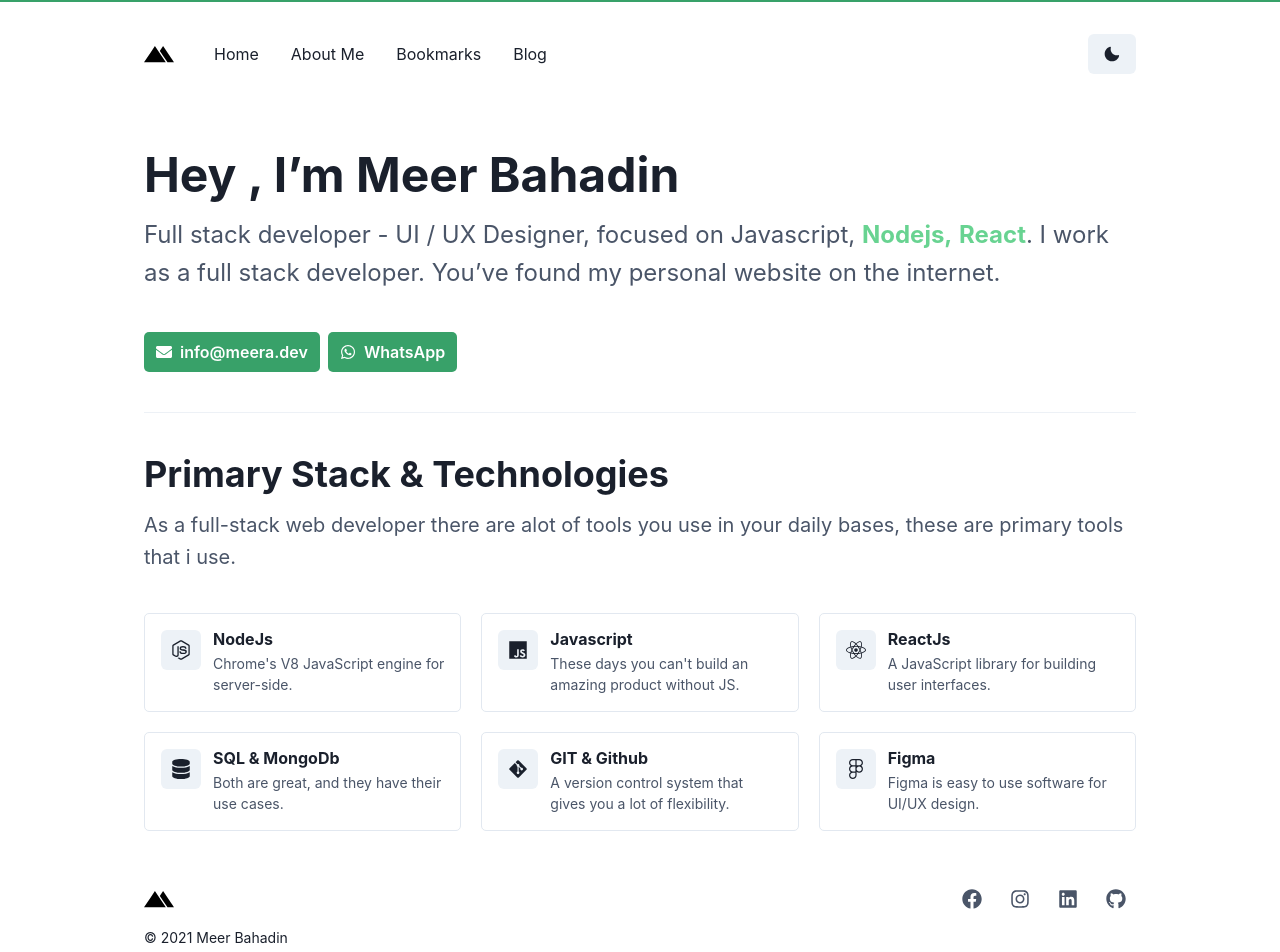
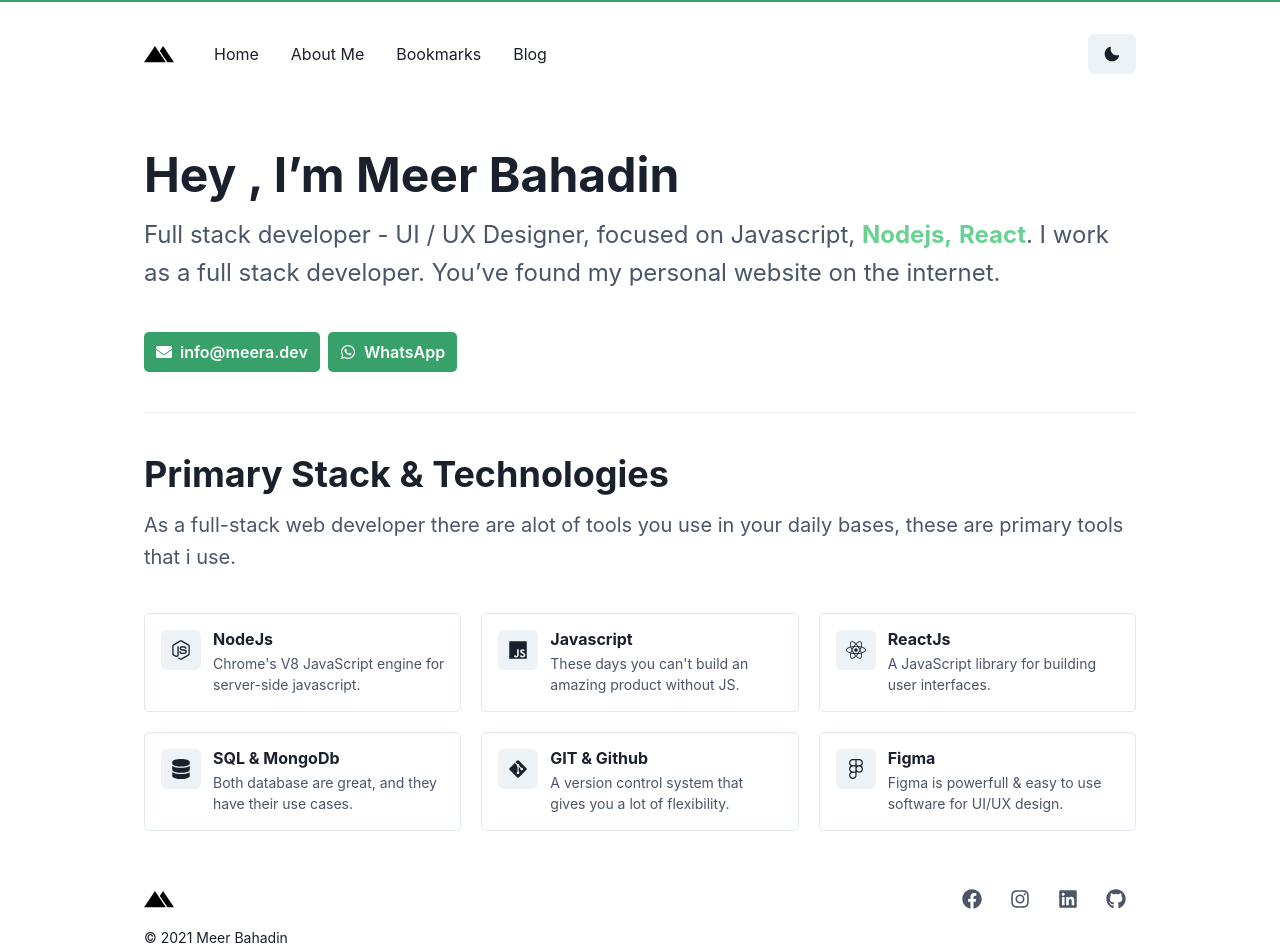
Before and after one commit to wainnyta/softwarearchitek.com, a Next.js app: page / in a window 1280 px wide. Shown: the top 952 px of the page. Built offline with nearby package versions, Linux system fonts and the light colour scheme.

Commit message:
added config

```diff
--- a/pages/index.js
+++ b/pages/index.js
@@ -142,7 +142,7 @@
                     NodeJs
                   </Heading>
                   <Paragraph mt={1} fontSize="sm">
-                    Chrome's V8 JavaScript engine for server-side.
+                    Chrome's V8 JavaScript engine for server-side javascript.
                   </Paragraph>
                 </Box>
               </Box>
@@ -228,7 +228,7 @@
                     SQL & MongoDb
                   </Heading>
                   <Paragraph mt={1} fontSize="sm">
-                    Both are great, and they have their use cases.
+                    Both database are great, and they have their use cases.
                   </Paragraph>
                 </Box>
               </Box>
@@ -285,7 +285,7 @@
                     Figma
                   </Heading>
                   <Paragraph mt={1} fontSize="sm">
-                    Figma is easy to use software for UI/UX design.
+                    Figma is powerfull & easy to use software for UI/UX design.
                   </Paragraph>
                 </Box>
               </Box>
--- a/theme.js
+++ b/theme.js
@@ -1,10 +1,10 @@
-import { extendTheme } from "@chakra-ui/react";
+import { extendTheme } from '@chakra-ui/react';
 
 const config = {
-  initialColorMode: "dark",
-  useSystemColorMode: true
+  initialColorMode: 'dark',
+  useSystemColorMode: true,
 };
 
-const theme = extendTheme(config);
+const theme = extendTheme({ config });
 
 export default theme;
```
